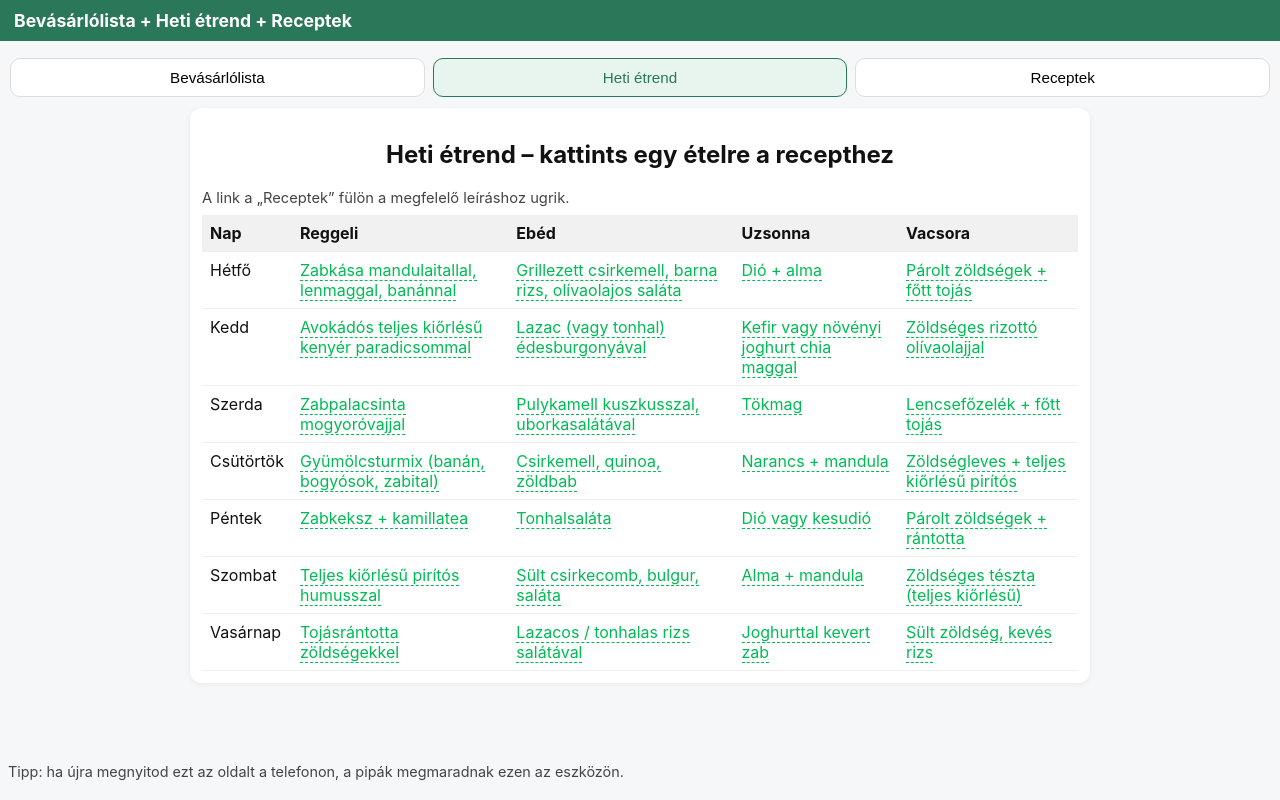
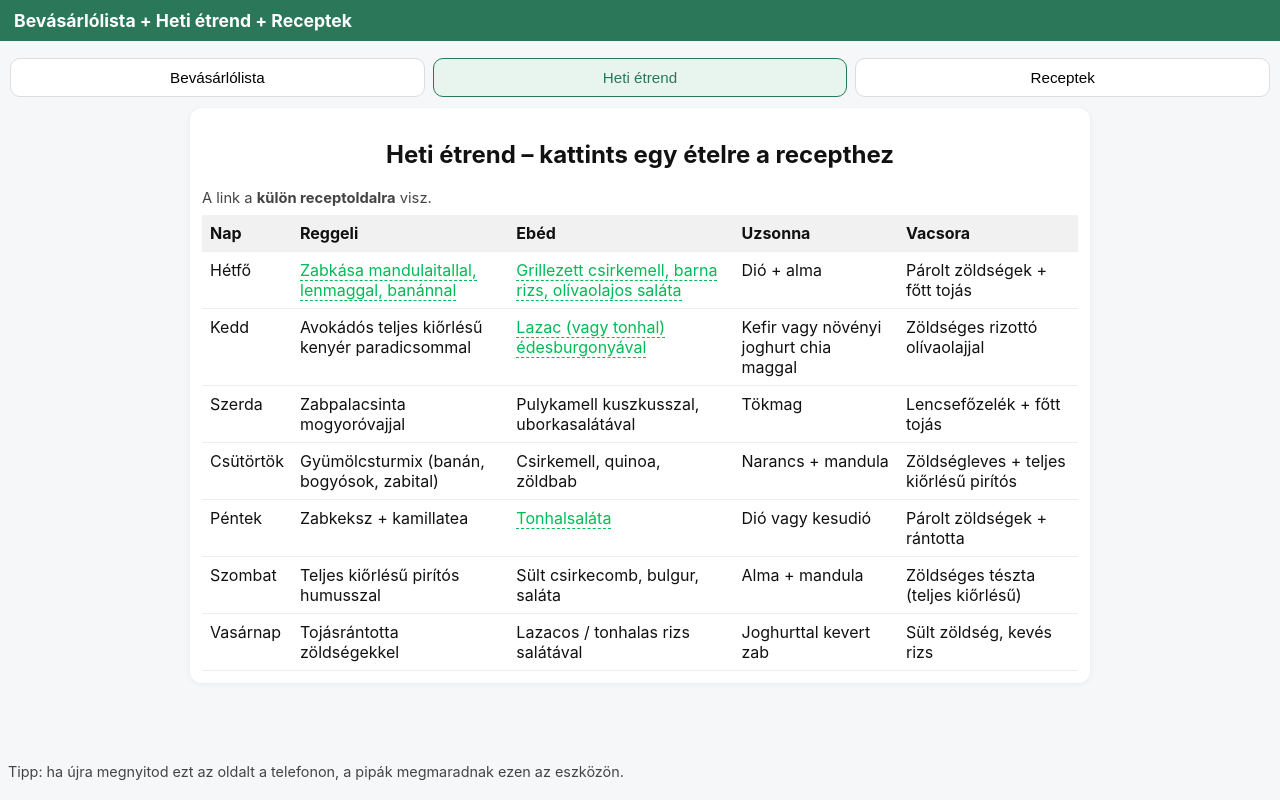
Before and after one commit to imrerichard1994/Lifelylife, a plain HTML site: page index.html in a window 1280 px wide. Both pictures are taken after a click on the button "Heti étrend". Drawn offline with Linux system fonts and the light colour scheme.

Commit message:
Update index.html

```diff
--- a/index.html
+++ b/index.html
@@ -4,7 +4,7 @@
   <meta charset="utf-8" />
   <meta name="viewport" content="width=device-width, initial-scale=1" />
   <title>Bevásárlólista + Heti étrend + Receptek (képekkel)</title>
-  <meta name="description" content="Bevásárlólista, heti étrend és receptek. Az étrend táblázatban az ételek kattinthatók és a megfelelő recepthez ugranak. Receptenként fotó." />
+  <meta name="description" content="Bevásárlólista, heti étrend és receptek. Az étrend táblázatban az ételek linkjei a külön receptoldalakra mutatnak. Receptenként fotó." />
   <style>
     :root { --gap:12px; --pad:12px; --radius:12px; --brand:#2a775a; }
     * { box-sizing:border-box; }
@@ -41,6 +41,7 @@
     .recipe-meta span { background:#f6f7f9; border:1px solid #e5e5e5; border-radius:999px; padding:.25rem .55rem; }
     .recipes article { scroll-margin-top:120px; }
     .recipe-img { width:100%; max-width:560px; display:block; border-radius:10px; border:1px solid #e5e5e5; margin:6px 0 12px; object-fit:cover; }
+
     /* === Középre igazított elrendezés az egész oldalra === */
     main { display: flex; justify-content: center; }
     main > section { width: 100%; max-width: 900px; }
@@ -54,9 +55,9 @@
     .recipes .card > p,
     .recipes .card > ul,
     .recipes .card > ol {
-          max-width: 560px;       /* ugyanaz, mint a képnél */
+      max-width: 560px;
       margin-left: auto;
-          margin-right: auto;     /* középre igazítás */
+      margin-right: auto;
     }
 
     /* Szöveg igazítása a hasábon belül */
@@ -152,11 +153,11 @@
       </section>
     </section>
 
-    <!-- ÉTREND (kattintható linkek a receptekhez) -->
+    <!-- ÉTREND (kattintható linkek CSAK a külön receptoldalakra) -->
     <section id="view-etrend" class="hidden" role="region" aria-labelledby="tab-etrend">
       <div class="card plan">
         <h2>Heti étrend – kattints egy ételre a recepthez</h2>
-        <div class="small" style="margin-bottom:8px;">A link a „Receptek” fülön a megfelelő leíráshoz ugrik.</div>
+        <div class="small" style="margin-bottom:8px;">A link a <b>külön receptoldalra</b> visz.</div>
         <div style="overflow-x:auto;">
           <table>
             <thead>
@@ -165,52 +166,52 @@
             <tbody>
               <tr>
                 <td>Hétfő</td>
-                <td><a href="#recept-zabkasa">Zabkása mandulaitallal, lenmaggal, banánnal</a></td>
-                <td><a href="#recept-grillezett-csirkemell-salata">Grillezett csirkemell, barna rizs, olívaolajos saláta</a></td>
-                <td><a href="#recept-snack-dio-alma">Dió + alma</a></td>
-                <td><a href="#recept-parolt-zoldseg-rantotta">Párolt zöldségek + főtt tojás</a></td>
+                <td><a href="recept-zabkasa.html">Zabkása mandulaitallal, lenmaggal, banánnal</a></td>
+                <td><a href="recept-grillezett-csirkemell.html">Grillezett csirkemell, barna rizs, olívaolajos saláta</a></td>
+                <td>Dió + alma</td>
+                <td>Párolt zöldségek + főtt tojás</td>
               </tr>
               <tr>
                 <td>Kedd</td>
-                <td><a href="#recept-avokados-kenyer">Avokádós teljes kiőrlésű kenyér paradicsommal</a></td>
-                <td><a href="#recept-lazac-edesburgonyaval">Lazac (vagy tonhal) édesburgonyával</a></td>
-                <td><a href="#recept-joghurt-chia">Kefir vagy növényi joghurt chia maggal</a></td>
-                <td><a href="#recept-zoldseges-rizotto">Zöldséges rizottó olívaolajjal</a></td>
+                <td>Avokádós teljes kiőrlésű kenyér paradicsommal</td>
+                <td><a href="recept-lazac.html">Lazac (vagy tonhal) édesburgonyával</a></td>
+                <td>Kefir vagy növényi joghurt chia maggal</td>
+                <td>Zöldséges rizottó olívaolajjal</td>
               </tr>
               <tr>
                 <td>Szerda</td>
-                <td><a href="#recept-zabpalacsinta-mogyorovaj">Zabpalacsinta mogyoróvajjal</a></td>
-                <td><a href="#recept-pulykamell-kuszkusszal">Pulykamell kuszkusszal, uborkasalátával</a></td>
-                <td><a href="#recept-snack-tokmag">Tökmag</a></td>
-                <td><a href="#recept-lencsefozelek-tojas">Lencsefőzelék + főtt tojás</a></td>
+                <td>Zabpalacsinta mogyoróvajjal</td>
+                <td>Pulykamell kuszkusszal, uborkasalátával</td>
+                <td>Tökmag</td>
+                <td>Lencsefőzelék + főtt tojás</td>
               </tr>
               <tr>
                 <td>Csütörtök</td>
-                <td><a href="#recept-gyumolcsturmix">Gyümölcsturmix (banán, bogyósok, zabital)</a></td>
-                <td><a href="#recept-csirkemell-quinoa-zoldbab">Csirkemell, quinoa, zöldbab</a></td>
-                <td><a href="#recept-snack-narancs-mandula">Narancs + mandula</a></td>
-                <td><a href="#recept-zoldsegleves-piritos">Zöldségleves + teljes kiőrlésű pirítós</a></td>
+                <td>Gyümölcsturmix (banán, bogyósok, zabital)</td>
+                <td>Csirkemell, quinoa, zöldbab</td>
+                <td>Narancs + mandula</td>
+                <td>Zöldségleves + teljes kiőrlésű pirítós</td>
               </tr>
               <tr>
                 <td>Péntek</td>
-                <td><a href="#recept-snack-zabkeksz-tea">Zabkeksz + kamillatea</a></td>
-                <td><a href="#recept-tonhalsalata">Tonhalsaláta</a></td>
-                <td><a href="#recept-snack-dio-kesudio">Dió vagy kesudió</a></td>
-                <td><a href="#recept-parolt-zoldseg-rantotta">Párolt zöldségek + rántotta</a></td>
+                <td>Zabkeksz + kamillatea</td>
+                <td><a href="recept-tonhalsalata.html">Tonhalsaláta</a></td>
+                <td>Dió vagy kesudió</td>
+                <td>Párolt zöldségek + rántotta</td>
               </tr>
               <tr>
                 <td>Szombat</td>
-                <td><a href="#recept-humuszos-piritos">Teljes kiőrlésű pirítós humusszal</a></td>
-                <td><a href="#recept-sult-csirkecomb-bulgur-salata">Sült csirkecomb, bulgur, saláta</a></td>
-                <td><a href="#recept-snack-alma-mandula">Alma + mandula</a></td>
-                <td><a href="#recept-zoldseges-teszta">Zöldséges tészta (teljes kiőrlésű)</a></td>
+                <td>Teljes kiőrlésű pirítós humusszal</td>
+                <td>Sült csirkecomb, bulgur, saláta</td>
+                <td>Alma + mandula</td>
+                <td>Zöldséges tészta (teljes kiőrlésű)</td>
               </tr>
               <tr>
                 <td>Vasárnap</td>
-                <td><a href="#recept-rantotta-zoldseggel">Tojásrántotta zöldségekkel</a></td>
-                <td><a href="#recept-lazacos-vagy-tonhalas-rizs-salataval">Lazacos / tonhalas rizs salátával</a></td>
-                <td><a href="#recept-joghurtos-zab">Joghurttal kevert zab</a></td>
-                <td><a href="#recept-sult-zoldseg-rizzsel">Sült zöldség, kevés rizs</a></td>
+                <td>Tojásrántotta zöldségekkel</td>
+                <td>Lazacos / tonhalas rizs salátával</td>
+                <td>Joghurttal kevert zab</td>
+                <td>Sült zöldség, kevés rizs</td>
               </tr>
             </tbody>
           </table>
@@ -218,7 +219,7 @@
       </div>
     </section>
 
-    <!-- RECEPTEK -->
+    <!-- RECEPTEK – miniképes rács a külön oldalakra -->
     <section id="view-receptek" class="hidden" role="region" aria-labelledby="tab-receptek">
       <div class="card">
         <h2>Receptek</h2>
@@ -342,6 +343,7 @@
     // Init
     if(document.readyState==='loading'){ document.addEventListener('DOMContentLoaded', function(){ loadState(); handleHash(); }); }
     else { loadState(); handleHash(); }
+
     // Ha a hash a #view-receptek, akkor automatikusan nyissa meg a Recepteket
     if(location.hash === '#view-receptek'){
       show('receptek');
```
Lines whose indentation alone changed are shown as unchanged.
